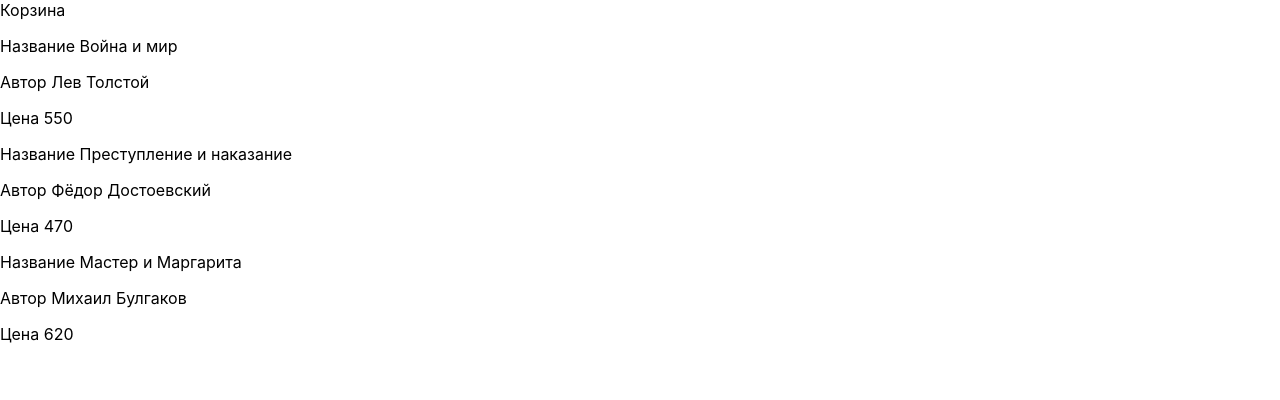
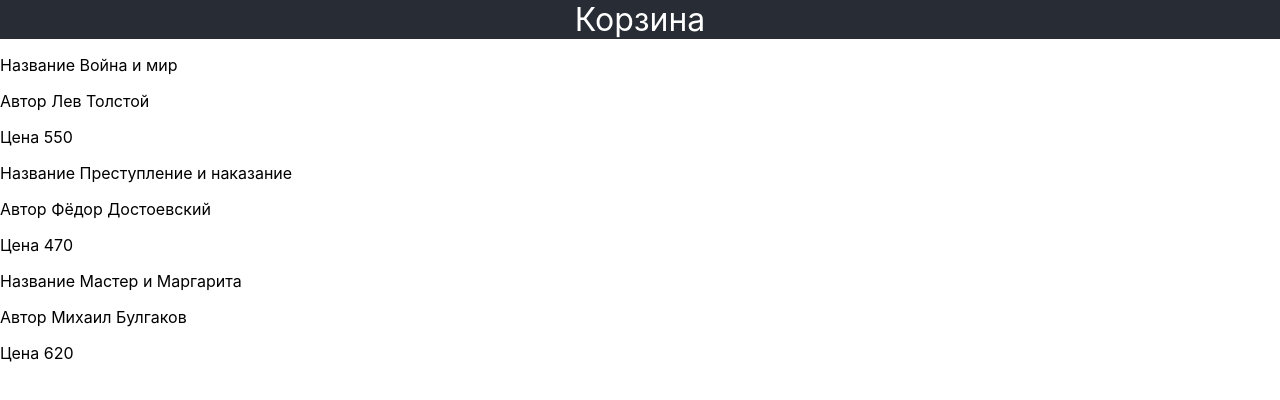
Before and after one commit to Goddue/KalTaLog, a React (Create React App) app in the folder my-app-name/: page / in a window 1280 px wide. Shown: the top 400 px of the page. Built offline with nearby package versions, Linux system fonts and the light colour scheme.

Commit message:
Made styles cleaner

```diff
--- a/my-app-name/src/App.css
+++ b/my-app-name/src/App.css
@@ -2,37 +2,12 @@
   text-align: center;
 }
 
-.App-logo {
-  height: 40vmin;
-  pointer-events: none;
-}
-
-@media (prefers-reduced-motion: no-preference) {
-  .App-logo {
-    animation: App-logo-spin infinite 20s linear;
-  }
-}
-
-.App-header {
+header {
   background-color: #282c34;
-  min-height: 100vh;
   display: flex;
   flex-direction: column;
   align-items: center;
   justify-content: center;
-  font-size: calc(10px + 2vmin);
   color: white;
+  font-size: 200%;
 }
-
-.App-link {
-  color: #61dafb;
-}
-
-@keyframes App-logo-spin {
-  from {
-    transform: rotate(0deg);
-  }
-  to {
-    transform: rotate(360deg);
-  }
-}
```
